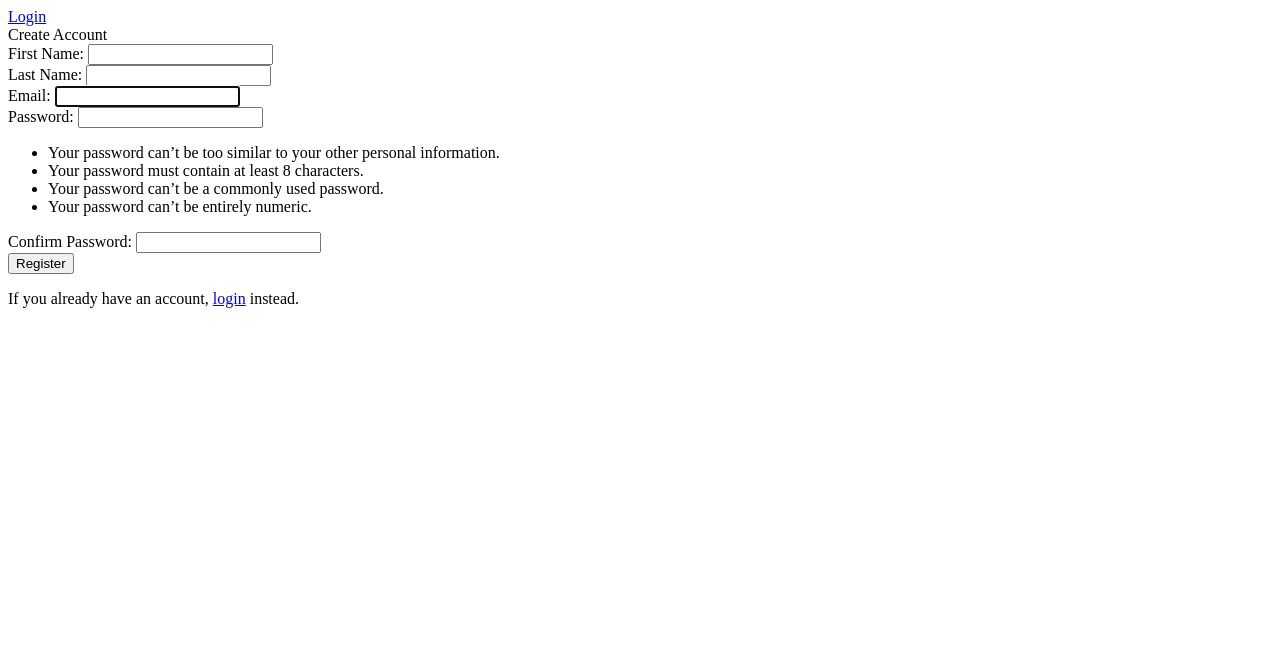
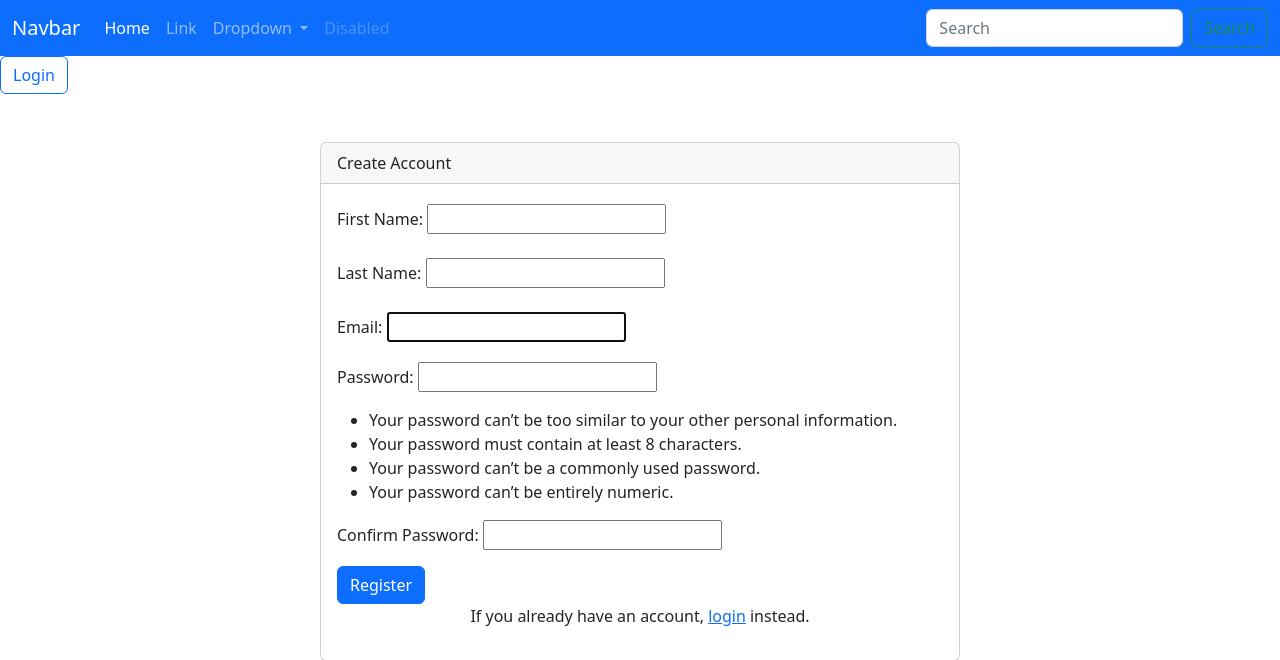
Before and after one commit to hagen-larsen-hl/FinancePlanner, a Django app: page /users/register/ in a window 1280 px wide. Shown: the top 660 px of the page. Run offline with Django 3.2, Linux system fonts and the light colour scheme.

Commit message:
added bootstrap to project

```diff
--- a/financePlanner/settings.py
+++ b/financePlanner/settings.py
@@ -127,6 +127,12 @@ USE_TZ = True
 
 STATIC_URL = '/static/'
 
+STATICFILES_DIRS = [
+    os.path.join(BASE_DIR, "static"),
+]
+
+STATIC_ROOT = os.path.join(BASE_DIR, 'staticfiles/')
+
 # Default primary key field type
 # https://docs.djangoproject.com/en/3.2/ref/settings/#default-auto-field
 
--- /dev/null
+++ b/static/custom.scss
@@ -0,0 +1 @@
+$primary: #ff0000;
--- a/users/templates/users/base.html
+++ b/users/templates/users/base.html
@@ -4,10 +4,50 @@
 <head>
     <meta charset="utf-8">
     <meta name="viewport" content="width=device-width, initial-scale=1">
+    <link href="https://cdn.jsdelivr.net/npm/bootstrap@5.2.0/dist/css/bootstrap.min.css" rel="stylesheet" integrity="sha384-gH2yIJqKdNHPEq0n4Mqa/HGKIhSkIHeL5AyhkYV8i59U5AR6csBvApHHNl/vI1Bx" crossorigin="anonymous">
     <title>My Finances</title>
+    {% load static %}
+    <link rel="stylesheet" type="text/css" href="{% static 'stylesheet.css' %}" />
+    <link rel="scss" type="text/scss" href="{% static 'custom.scss' %}" />
 </head>
 
 <body>
+    <nav class="navbar navbar-expand-lg navbar-dark bg-primary">
+        <div class="container-fluid">
+          <a class="navbar-brand" href="#">Navbar</a>
+          <button class="navbar-toggler" type="button" data-bs-toggle="collapse" data-bs-target="#navbarSupportedContent" aria-controls="navbarSupportedContent" aria-expanded="false" aria-label="Toggle navigation">
+            <span class="navbar-toggler-icon"></span>
+          </button>
+          <div class="collapse navbar-collapse" id="navbarSupportedContent">
+            <ul class="navbar-nav me-auto mb-2 mb-lg-0">
+              <li class="nav-item">
+                <a class="nav-link active" aria-current="page" href="#">Home</a>
+              </li>
+              <li class="nav-item">
+                <a class="nav-link" href="#">Link</a>
+              </li>
+              <li class="nav-item dropdown">
+                <a class="nav-link dropdown-toggle" href="#" role="button" data-bs-toggle="dropdown" aria-expanded="false">
+                  Dropdown
+                </a>
+                <ul class="dropdown-menu">
+                  <li><a class="dropdown-item" href="#">Action</a></li>
+                  <li><a class="dropdown-item" href="#">Another action</a></li>
+                  <li><hr class="dropdown-divider"></li>
+                  <li><a class="dropdown-item" href="#">Something else here</a></li>
+                </ul>
+              </li>
+              <li class="nav-item">
+                <a class="nav-link disabled">Disabled</a>
+              </li>
+            </ul>
+            <form class="d-flex" role="search">
+              <input class="form-control me-2" type="search" placeholder="Search" aria-label="Search">
+              <button class="btn btn-outline-success" type="submit">Search</button>
+            </form>
+          </div>
+        </div>
+      </nav>
     <div>
         {% if user.is_authenticated %}
         <a class="btn btn-outline-primary" type="button" href="/users/logout">Logout</a>
@@ -19,6 +59,7 @@
     <div id="content">
         {% block content %}{% endblock %}
     </div>
+    <script src="https://cdn.jsdelivr.net/npm/bootstrap@5.2.0/dist/js/bootstrap.bundle.min.js" integrity="sha384-A3rJD856KowSb7dwlZdYEkO39Gagi7vIsF0jrRAoQmDKKtQBHUuLZ9AsSv4jD4Xa" crossorigin="anonymous"></script>
 
 </body>
 
```
Also changed, not shown: requirements.txt (line endings or trailing spaces), static/stylesheet.css (added), 1 other file.
